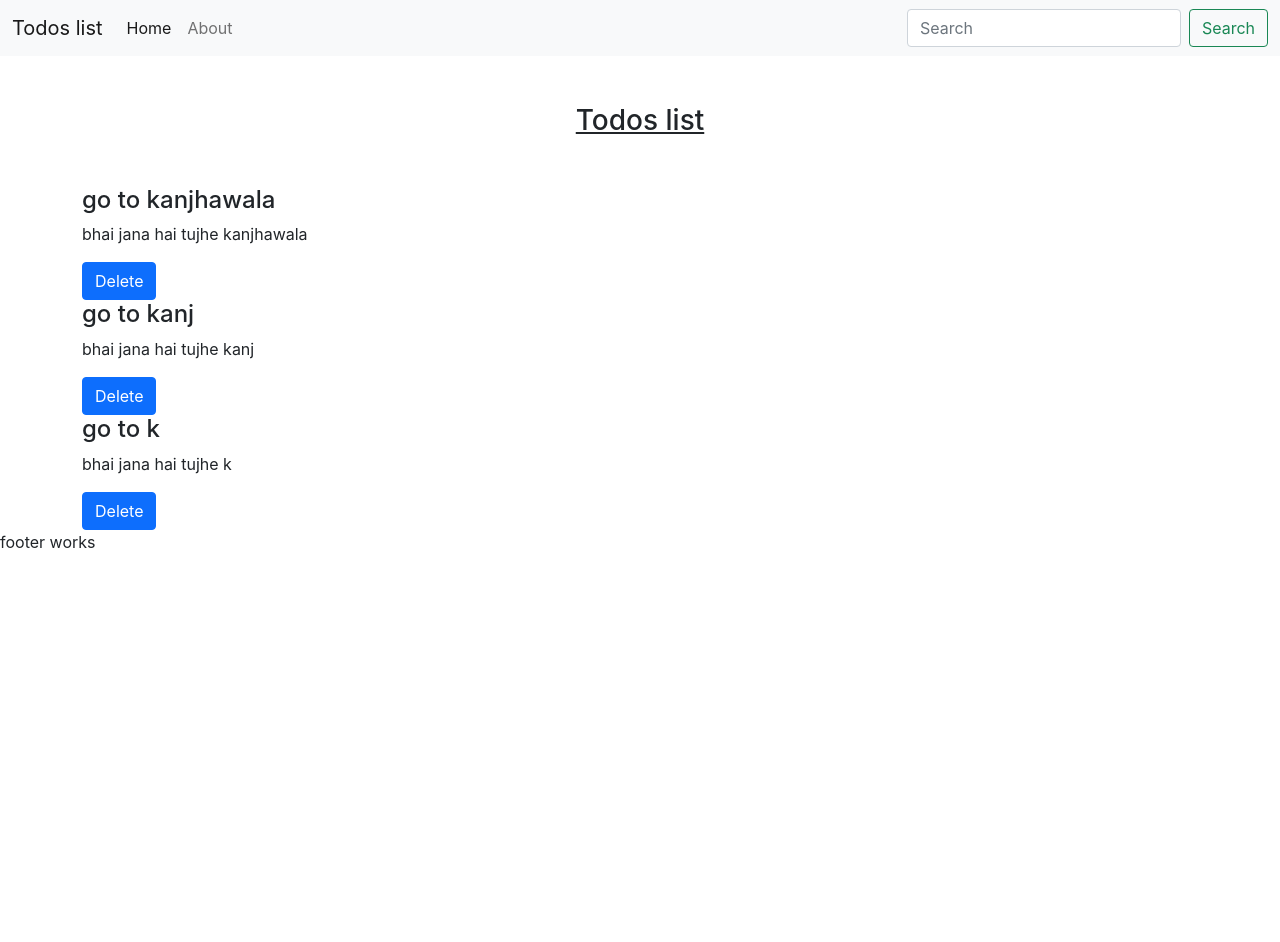
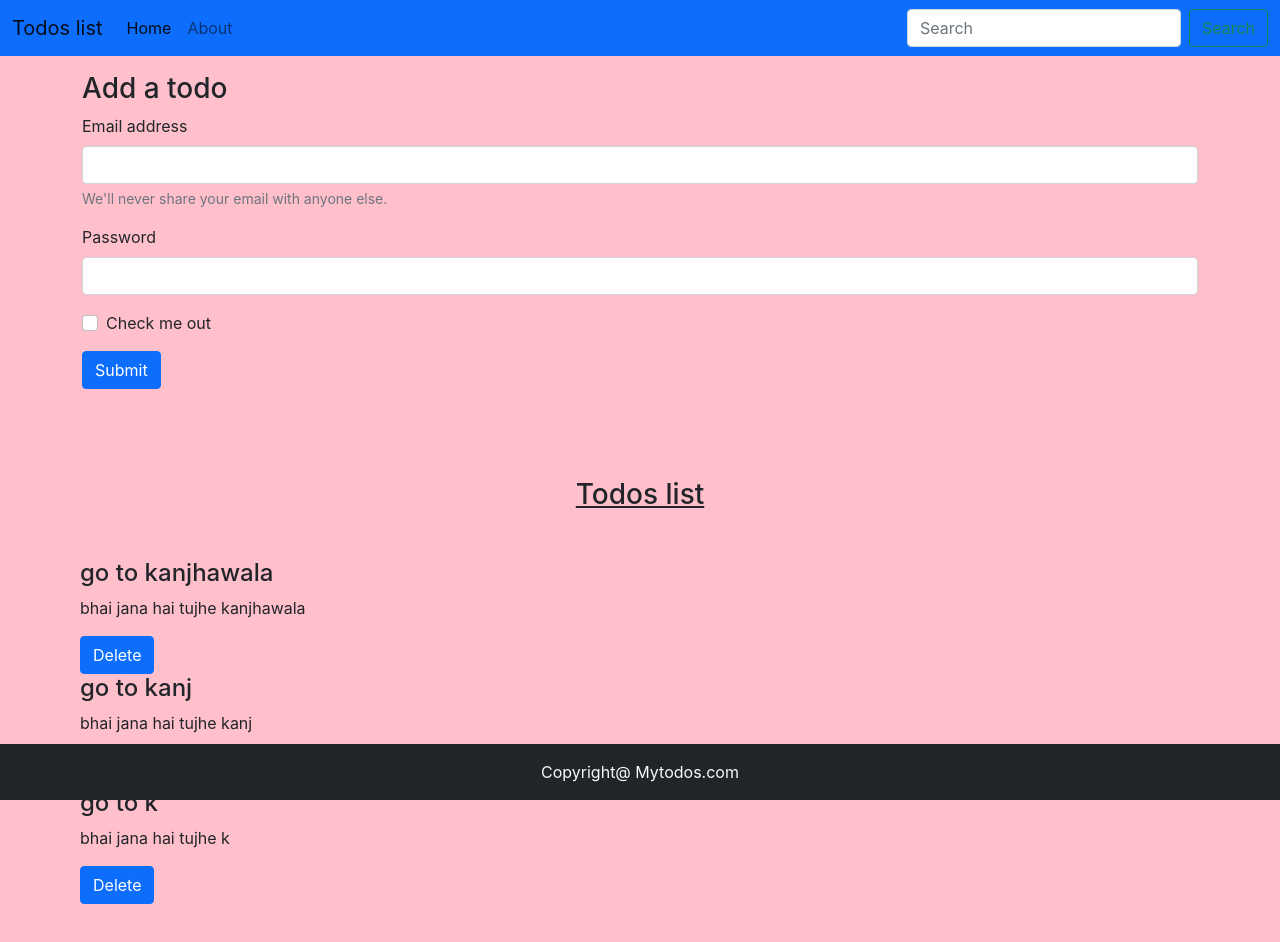
Before and after one commit to Vishal921120/Todos-List, a React (Create React App) app: page / in a window 1280 px wide. Shown: the top 942 px of the page. Before the commit the page ends 800 px from the top, so only its background shows below. Built offline with nearby package versions, Linux system fonts and the light colour scheme.

Commit message:
added footer and bg color

```diff
--- a/src/App.js
+++ b/src/App.js
@@ -2,6 +2,7 @@ import './App.css';
 import Header from './Components/Header';
 import Todos from "./Components/Todos";
 import Footer from "./Components/Footer";
+import {Addtodo} from './Components/Addtodo';
 import React, { useState } from 'react';
 
 function App() {
@@ -34,6 +35,7 @@ function App() {
   return (
     <>
       <Header title = "Todos list" searchBar={true}/>
+      <Addtodo/>
       <Todos todos={todos} onDelete={onDelete}/>
       <Footer/>
     </>
--- /dev/null
+++ b/src/Components/Addtodo.js
@@ -0,0 +1,25 @@
+import React from 'react'
+
+export const Addtodo = () => {
+    return (
+        <div className="container my-3 ">
+            <h3>Add a todo</h3>
+            <form>
+                <div class="mb-3">
+                    <label for="exampleInputEmail1" class="form-label">Email address</label>
+                    <input type="email" class="form-control" id="exampleInputEmail1" aria-describedby="emailHelp"/>
+                    <div id="emailHelp" class ="form-text">We'll never share your email with anyone else.</div>
+                </div>
+                <div class="mb-3">
+                    <label for="exampleInputPassword1" class="form-label">Password</label>
+                    <input type="password" class="form-control" id="exampleInputPassword1"/>
+                </div>
+                <div class="mb-3 form-check">
+                    <input type="checkbox" class="form-check-input" id="exampleCheck1"/>
+                    <label class ="form-check-label" for="exampleCheck1">Check me out</label>
+                </div>
+                <button type="submit" class="btn btn-primary">Submit</button>
+            </form>
+        </div>
+    )
+}
--- a/src/Components/Footer.js
+++ b/src/Components/Footer.js
@@ -1,9 +1,15 @@
 import React from 'react'
 
 export default function Footer() {
+    let footerstyle={
+         position:"fixed",
+         left:"0",
+         bottom:"0",
+         width:"100%",
+    };
     return (
-        <div>
-            footer works
-        </div>
+        <footer className="bg-dark text-light" style={footerstyle}>
+            <p className="text-center my-3" >Copyright@ Mytodos.com</p>
+        </footer>
     )
 }
--- a/src/Components/Header.js
+++ b/src/Components/Header.js
@@ -4,7 +4,7 @@ import PropTypes from 'prop-types'
 
 export default function Header(props) {
     return (
-        <nav className="navbar navbar-expand-lg navbar-light bg-light">
+        <nav className="navbar navbar-expand-lg navbar-light bg-primary">
             <div className="container-fluid">
                 <a className="navbar-brand" href="#">{props.title}</a>
                 <button className="navbar-toggler" type="button" data-bs-toggle="collapse" data-bs-target="#navbarSupportedContent" aria-controls="navbarSupportedContent" aria-expanded="false" aria-label="Toggle navigation">
--- a/src/Components/Todos.js
+++ b/src/Components/Todos.js
@@ -2,13 +2,18 @@ import React from 'react'
 import TodoItems from "./TodoItems";
 
 export default function Todos(props) {
+    const style ={
+        padding:"25px 10px 75px 10px",
+    }
     return (
-        <div className="container">
+        <div className="container" style={style}>
             <h3 className="text-center my-5 text-decoration-underline ">
                 Todos list
             </h3>
-            {props.todos.map((todo)=>{
+            {props.todos.length===0?"NO Todos to Display!!!" :
+            props.todos.map((todo)=>{
             return <TodoItems todo={todo} key={todo.sno} onDelete={props.onDelete}/>
+
             })}
 
 
--- a/src/index.css
+++ b/src/index.css
@@ -5,6 +5,7 @@ body {
     sans-serif;
   -webkit-font-smoothing: antialiased;
   -moz-osx-font-smoothing: grayscale;
+  background-color: pink;
 }
 
 code {
```
